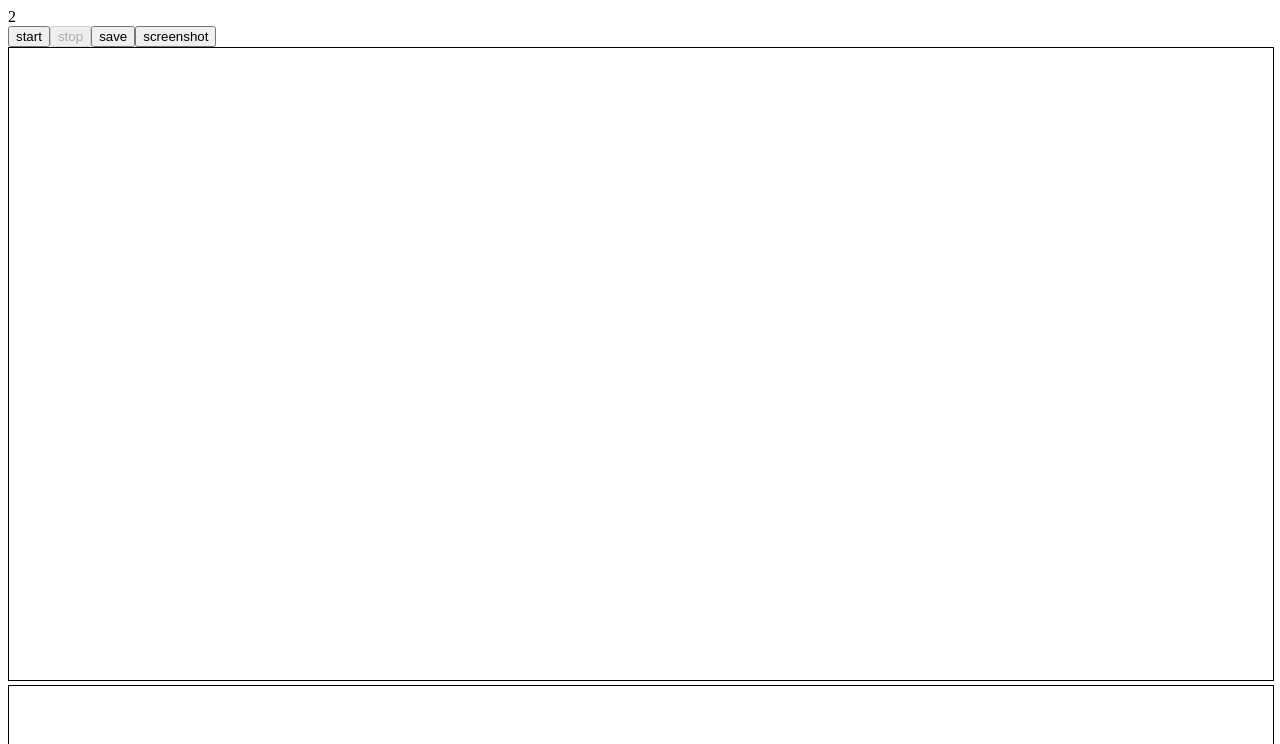
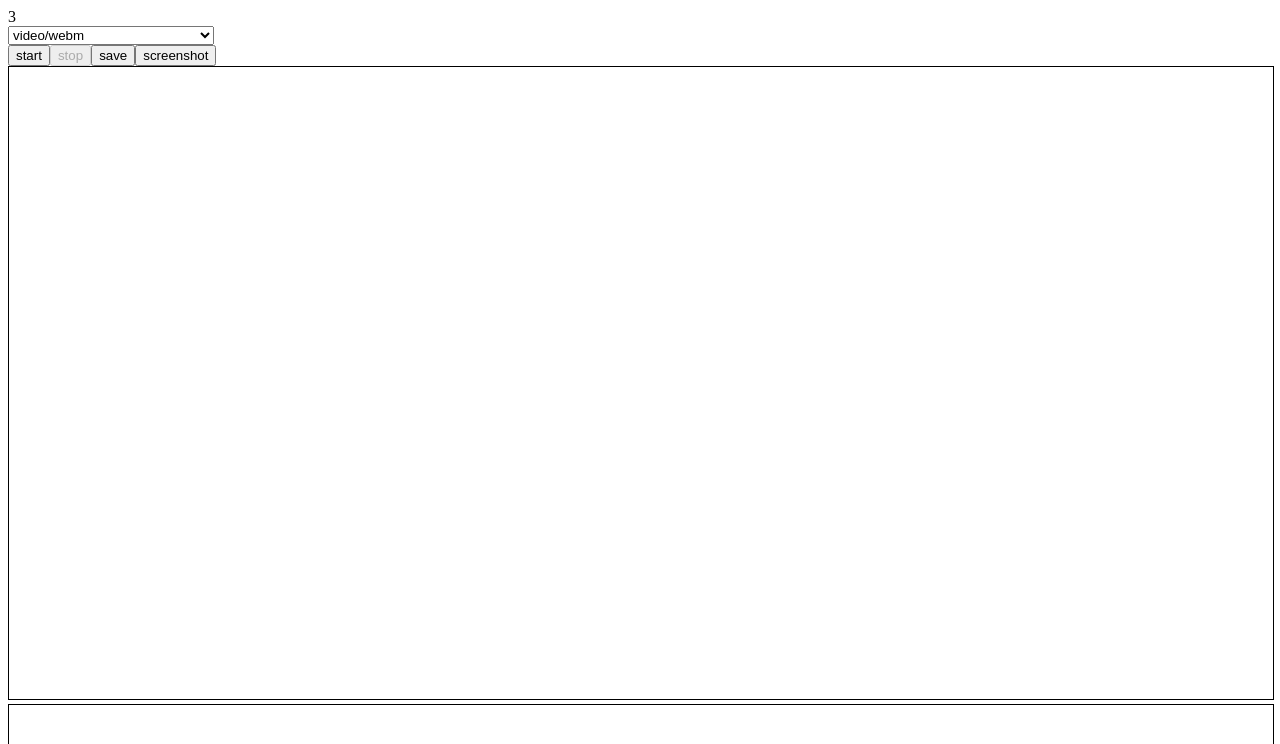
Before and after one commit to uxyheaven/webrtcdemo, a Vue app: page / in a window 1280 px wide. Shown: the top 744 px of the page. Built offline with nearby package versions, Linux system fonts and the light colour scheme.

Commit message:
add 录制格式选择

```diff
--- a/src/App.vue
+++ b/src/App.vue
@@ -1,11 +1,19 @@
 
 <template>
   <div class="record-page" style="margin-bottom: 15px;">
-    <div>2</div>
-    <button @click="onStartRecording" :disabled="videoStart">start</button>
-    <button @click="onStopRecording" :disabled="!videoStart">stop</button>
-    <button @click="onSave">save</button>
-    <button @click="onScreenshot">screenshot</button>
+    <div>3</div>
+    <div>
+      <select name="mimeType" v-model="mimeType">
+        <option :value="item.name" v-for="item in mimeTypeList" v-bind:key="item.name">{{item.name}}</option>
+      </select>
+    </div>
+    <div>
+      <button @click="onStartRecording" :disabled="videoStart">start</button>
+      <button @click="onStopRecording" :disabled="!videoStart">stop</button>
+      <button @click="onSave">save</button>
+      <button @click="onScreenshot">screenshot</button>
+    </div>
+
     <video class="video" autoplay playsinline ref="video"></video>
     <video class="video" autoplay playsinline ref="video2"></video>
     <div>duration: {{duration}}ms</div>
@@ -46,7 +54,7 @@ export default {
         // 流媒体MediaStreamRecorder, 立体声StereoAudioRecorder, WebAssemblyRecorder,
         // CanvasRecorder, GifRecorder, WhammyRecorder
         recorderType: RecordRTC.MediaStreamRecorder,
-        mimeType: `video/webm`, // 格式
+        mimeType: this.mimeType, // 格式
         audioBitsPerSecond: 64 * 1024, // 音频码率, default 256 * 8 * 1024
         videoBitsPerSecond: 896 * 1024, // 视频码率, default 256 * 8 * 1024
         timeSlice: 3.6e6, // 获取blobs的时间间隔, 单位ms, default 3.6e+6
@@ -55,14 +63,25 @@ export default {
         // frameInterval: 10, // 绘制的间隔(CanvasRecorder / WhammyRecorder), default 10
         // numberOfAudioChannels: 1, // 声道(StereoAudioRecorder), default 2
       },
+      mimeType: '', // 媒体格式
+      mimeTypeList: [
+        { name: 'video/webm' },
+        { name: 'video/webm;codecs=vp9' },
+        { name: 'video/webm;codecs=vp8' },
+        { name: 'video/webm;codecs=h264' },
+        { name: 'video/x-matroska;codecs=avc1' },
+        { name: 'video/mpeg' },
+        { name: 'video/mp4' },
+      ],
     };
   },
   created() {},
   mounted() {
     this.video = this.$refs.video;
     this.video2 = this.$refs.video2;
+    this.mimeType = this.mimeTypeList[0].name;
     if (!this.detectWebRTC()) {
-      // console.log('不支持webrtc');
+      console.log('不支持webrtc');
     }
   },
   methods: {
```
